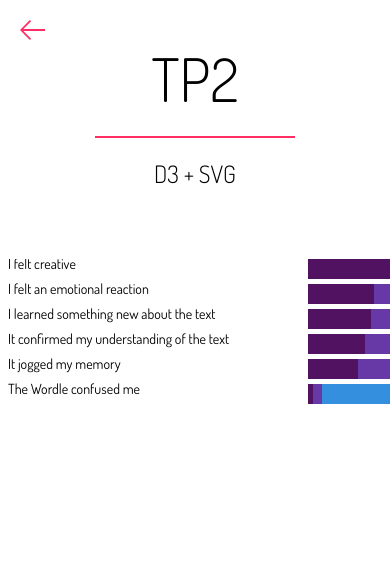
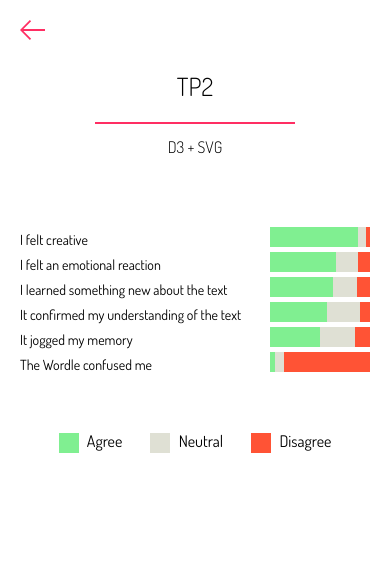
Before and after one commit to heyimnowi/infovis, a plain HTML site: page exercise_2.html in a window 390 px wide. Drawn offline with nearby package versions, Linux system fonts and the light colour scheme.

Commit message:
Responsive

```diff
--- a/css/style.css
+++ b/css/style.css
@@ -14,6 +14,10 @@
     font-weight: 300;
     margin-bottom: 20px;
     font-family: 'Dosis', sans-serif;
+}
+
+.title {
+    margin-top: 70px;
 }
 
 h2 {
@@ -89,3 +93,57 @@
     margin-right: 10px;
     display: inline-block;
 }
+
+.rect-reference {
+    height: 20px;
+    width: 20px;
+    display: inline-block;
+    vertical-align: middle;
+    margin-right: 5px;
+}
+
+.reference {
+    display: inline-block;
+    margin-right: 25px;
+}
+
+.reference:last-child {
+    margin-right: 0;
+}
+
+.rect-reference span {
+    display: inline-block;
+}
+
+.rect-agree {
+    background-color: #80EF91;
+}
+
+.rect-neutral {
+    background-color: #DFE0D4;
+}
+
+.rect-disagree {
+    background-color: #FF5335;
+}
+
+/* ------------ MEDIA ------------ */
+
+@media (max-width: 992px) {
+    h1 {
+        font-size: 25px;
+    }
+
+    h2 {
+        font-size: 16px;
+    }
+
+    p {
+        font-size: 12px;
+        line-height: 15px;
+    }
+
+    .link {
+        font-size: 16px;
+    }
+}
--- a/exercise_2.html
+++ b/exercise_2.html
@@ -16,9 +16,21 @@
   <a href="exercises.html" class="back-arrow">
     <img src="images/back_arrow.svg">
   </a>
-	<h1>TP2</h1>
+	<h1 class="title">TP2</h1>
 	<div class="bar"></div>
 	<h2>D3 + SVG</h2>
   <div id="container"></div>
+  <div class="reference">
+    <div class="rect-agree rect-reference"></div>
+    <span>Agree</span>
+  </div>
+  <div class="reference">
+    <div class="rect-neutral rect-reference"></div>
+    <span>Neutral</span>
+  </div>
+  <div class="reference">
+    <div class="rect-disagree rect-reference"></div>
+    <span>Disagree</span>
+  </div>
 </body>
 </html>
--- a/js/exercise_2.js
+++ b/js/exercise_2.js
@@ -39,8 +39,8 @@
   ]
 
   var svgContainer = d3.select("#container").append("svg")
-                                           .attr("width", 400)
-                                           .attr("height", 300);
+                                           .attr("width", 350)
+                                           .attr("height", 200);
 
   for (var i = dataset.length - 1; i >= 0; i--) {
     console.log(i);
@@ -50,18 +50,18 @@
                 .enter()
                 .append('text')
                 .text(function(d) { return d.text; })
-                .style( "color", "#521262")
                 .style("font-size", "14px")
                 .style("display", "inline-block")
-                .attr("y", function(d,i) { return 10+i*25});
+                .style("line-height", "20px")
+                .attr("y", function(d,i) { return 18+i*25});
 
     svgContainer.selectAll('rect1')
                 .data(dataset)
                 .enter()
                 .append('rect')
-                .attr("fill", "#521262")
+                .attr("fill", "#80EF91")
                 .attr("y", function(d,i) { return i*25})
-                .attr("x", "300")
+                .attr("x", "250")
                 .style("height", "20px")
                 .style("display", "inline-block")
                 .style("width", function(d) { return d.agree + 'px'});
@@ -71,9 +71,9 @@
                 .data(dataset)
                 .enter()
                 .append('rect')
-                .attr("fill", "#6639A6")
+                .attr("fill", "#DFE0D4")
                 .attr("y", function(d,i) { return i*25})
-                .attr("x", function(d) { return 300+d.agree })
+                .attr("x", function(d) { return 250+d.agree })
                 .style("height", "20px")
                 .style("display", "inline-block")
                 .style("width", function(d) { return d.neutral + 'px'});
@@ -82,9 +82,9 @@
                 .data(dataset)
                 .enter()
                 .append('rect')
-                .attr("fill", "#3490DE")
+                .attr("fill", "#FF5335")
                 .attr("y", function(d,i) { return i*25})
-                .attr("x", function(d) { return 300+d.agree + d.neutral })
+                .attr("x", function(d) { return 250+d.agree + d.neutral })
                 .style("height", "20px")
                 .style("display", "inline-block")
                 .style("width", function(d) { return d.disagree + 'px'});
```
Also changed, not shown: css/index.css (+9 -0 lines), exercise_1.html (+1 -1 lines), exercises.html (+1 -1 lines), js/exercise_1.js (+1 -1 lines), images/1.svg, images/2.svg.
